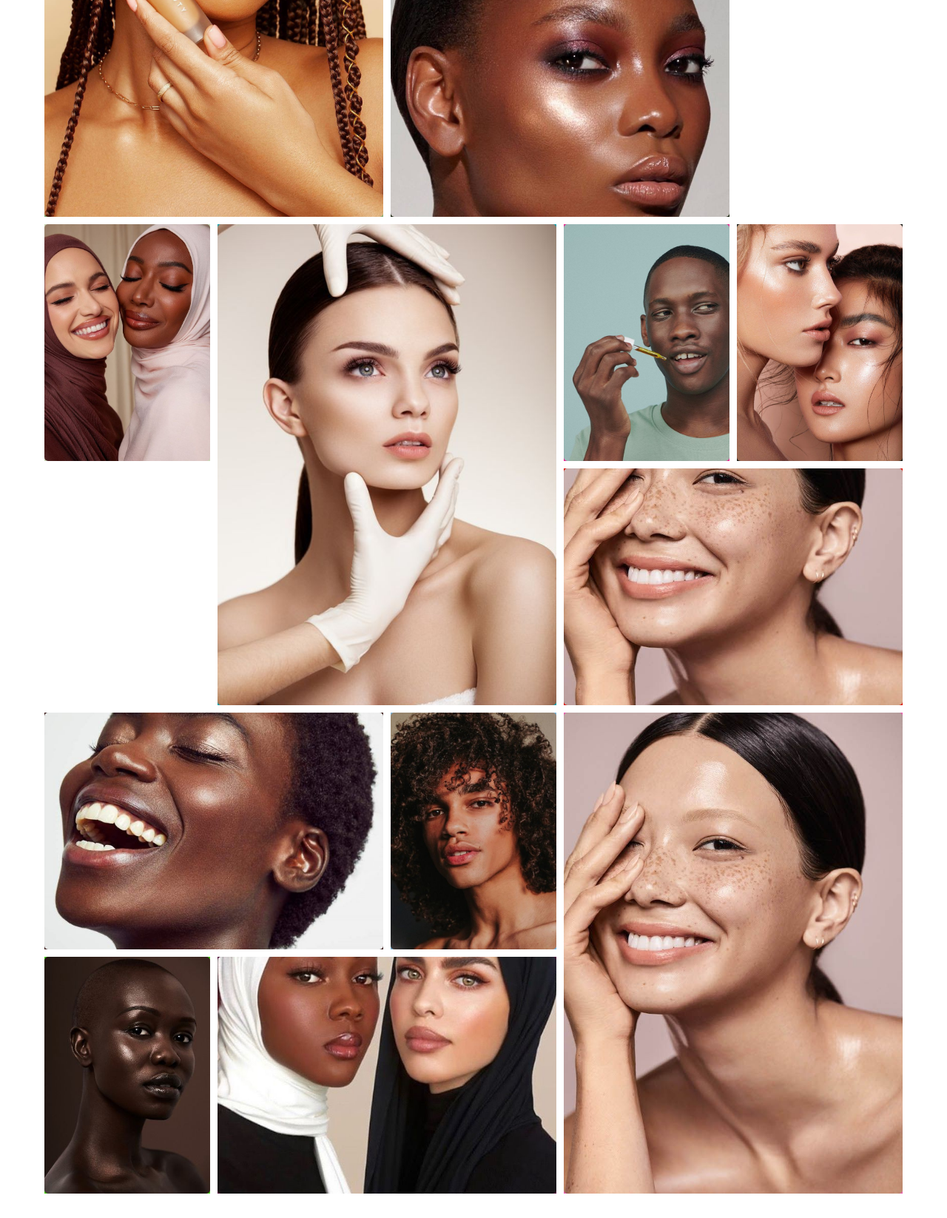
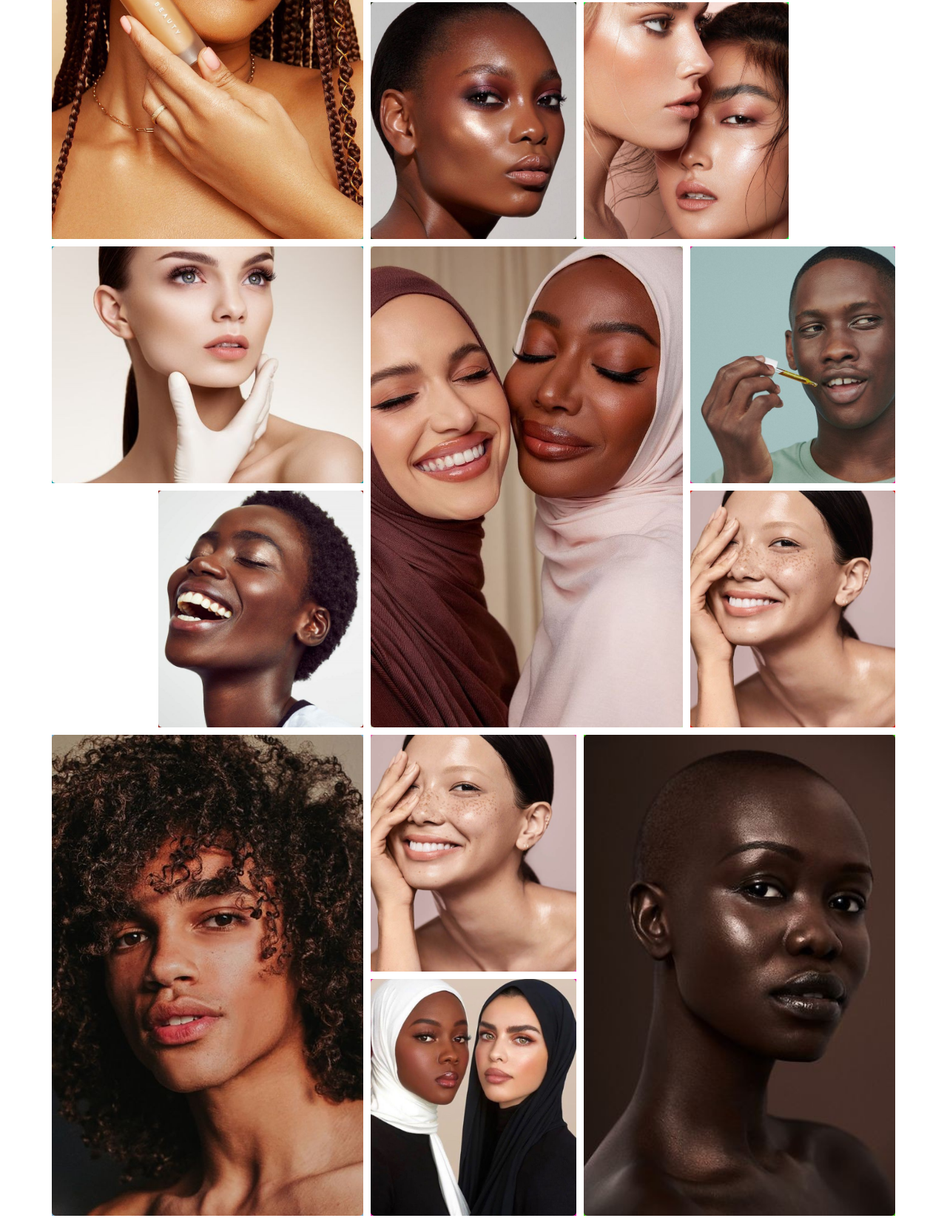
Before and after one commit to IsabelNzioka/Photo-Gallery, a website: page index.html in a window 1280 px wide. Shown: the part 577-2223 px from the top of the page at 74% size. Drawn offline with Linux system fonts and the light colour scheme.

Commit message:
latest commit

```diff
--- a/sass/_base.scss
+++ b/sass/_base.scss
@@ -23,6 +23,6 @@ body {
 
 .container {
   display: grid;
-  grid-template-rows: 20vh 265vh 20vh;
+  grid-template-rows: 20vh 270vh 20vh;
   grid-template-columns: 100%;
 }
--- a/sass/_gallery.scss
+++ b/sass/_gallery.scss
@@ -2,11 +2,11 @@
   grid-row: 2;
 
   display: grid;
-  grid-template-columns: repeat(5, 1fr);
+  grid-template-columns: repeat(8, 1fr);
   /* grid-template-columns: 100px 100px 100px 100px 100px; */
   grid-template-rows: repeat(7, 40vh);
   grid-gap: 1rem;
-  padding: 6rem;
+  padding: 9rem 7rem;
   /* width: 100vw; */
 
   img {
@@ -28,93 +28,102 @@
 .main1 {
   //   /* background-color: rgb(9, 79, 139); */
   grid-row: 1 / span 2;
-  grid-column: 1 / span 2;
+  grid-column: 1 / span 3;
   background-color: #81ad70;
-  @media only screen and (max-width: 900px) {
-    grid-row: 1 / span 1;
-    grid-column: 1 / span 2;
-  }
+  //   @media only screen and (max-width: 900px) {
+  //     grid-row: 1 / span 1;
+  //     grid-column: 1 / span 2;
+  //   }
 }
 
 .main2 {
   background-color: rgb(33, 194, 81);
+  grid-row: 1 / span 1;
+  grid-column: 4 / span 2;
 }
 
 .main3 {
   background-color: rgb(126, 21, 47);
   grid-row: 1 / span 1;
-  grid-column: 4 / span 2;
+  grid-column: 6 / span 3;
 }
 .main4 {
   background-color: rgb(20, 31, 2);
   grid-row: 2 / span 1;
-  grid-column: 3 / span 2;
+  grid-column: 4 / span 2;
 
-  @media only screen and (max-width: 900px) {
-    grid-row: 2 / span 1;
-    grid-column: 1 / span 3;
-  }
+  //   @media only screen and (max-width: 900px) {
+  //     grid-row: 2 / span 1;
+  //     grid-column: 1 / span 3;
+  //   }
 }
 .main5 {
-  background-color: rgb(26, 29, 22);
-  grid-column: 5 / span 1;
-  grid-row: 3 / span 1;
-  @media only screen and (max-width: 900px) {
-    grid-row: 2 / span 1;
-    grid-column: 4 / span 1;
-  }
+  background-color: rgb(6, 248, 58);
+
+  grid-row: 2 / span 1;
+  grid-column: 6 / span 2;
+  //   @media only screen and (max-width: 900px) {
+  //     grid-row: 2 / span 1;
+  //     grid-column: 4 / span 1;
+  //   }
 }
 .main6 {
   background-color: rgb(20, 161, 172);
-  grid-row: 3 / span 2;
-  grid-column: 2 / span 2;
+  grid-row: 3 / span 1;
+  grid-column: 1 / span 3;
 }
 .main7 {
   background-color: rgb(203, 216, 182);
-  grid-row: 3 / span 1;
-  grid-column: 1 / span 1;
+  grid-row: 3 / span 2;
+  grid-column: 4 / span 3;
 }
 .main8 {
   background-color: rgb(233, 33, 143);
-  grid-column: 4 / span 1;
   grid-row: 3 / span 1;
+  grid-column: 7 / span 2;
 
-  @media only screen and (max-width: 900px) {
-    grid-row: 3 / span 1;
-    grid-column: 4 / span 2;
-  }
+  //   @media only screen and (max-width: 900px) {
+  //     grid-row: 3 / span 1;
+  //     grid-column: 4 / span 2;
+  //   }
 }
 
 .main9 {
-  background-color: #3d1f1d;
-  grid-row: 5 / span 1;
-  grid-column: 1 / span 2;
+  background-color: #8d231b;
+  grid-row: 4 / span 1;
+  grid-column: 2 / span 2;
 }
 
 .main10 {
   background-color: #db1305;
   grid-row: 4 / span 1;
-  grid-column: 4 / span 2;
+  grid-column: 7 / span 2;
 }
 
 .main11 {
   background-color: #7bb2d6;
-  grid-row: 5 / span 1;
-  grid-column: 3 / span 1;
+  grid-row: 5 / span 2;
+  grid-column: 1 / span 3;
 }
 
 .main12 {
   background-color: #e761af;
-  grid-row: 5 / span 2;
+  grid-row: 5 / span 1;
   grid-column: 4 / span 2;
 }
 .main13 {
   background-color: #48cf13;
-  grid-row: 6 / span 1;
-  grid-column: 1 / span 1;
+  grid-row: 5 / span 2;
+  grid-column: 6 / span 3;
 }
 .main14 {
-  background-color: #4d0838;
+  background-color: #eb13aa;
   grid-row: 6 / span 1;
-  grid-column: 2 / span 2;
+  grid-column: 4 / span 2;
 }
+
+// .main15 {
+//   background-color: yellow;
+//   grid-row: 6 / span 1;
+//   grid-column: 6 / span 2;
+// }
```
Also changed, not shown: css/style.css.
